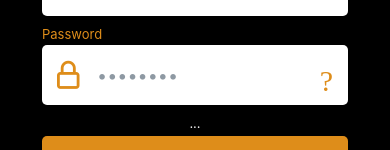
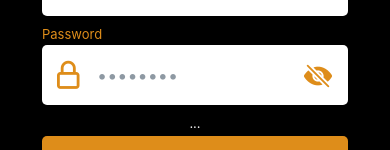
Before and after one commit to PrivateDriver/PrivateDriver, a React Native app: screen /Home in a window 390 px wide. Shown: the part 284-434 px from the top of the page. Built offline with nearby package versions, Linux system fonts and the light colour scheme.

Commit message:
change missing icons

```diff
--- a/src/navigations/BottomTabNavigator.js
+++ b/src/navigations/BottomTabNavigator.js
@@ -38,8 +38,8 @@ const BottomTabNavigator = () => {
         tabBarIcon: ({ color }) => {
           const icons = {
             Home: 'home-sharp',
-            Event: 'md-calendar-sharp',
-            Driver: 'md-person-sharp',
+            Event: 'calendar-number',
+            Driver: 'person',
             Client: 'md-people-sharp',
             Vehicle: 'md-car-sport-sharp',
           }
--- a/src/screens/auth/LoginScreen.tsx
+++ b/src/screens/auth/LoginScreen.tsx
@@ -194,7 +194,7 @@ const MyTextInput: React.FC<MyTextInputProps> = ({
       <StyledTextInput {...props} />
       {isPassword && (
         <RightIcon onPress={() => setHidePassword && setHidePassword(!hidePassword)}>
-          <Ionicons name={hidePassword ? 'md-eye-off' : 'md-eye'} size={30} color={brand} />
+          <Ionicons name={hidePassword ? 'eye-off' : 'eye'} size={30} color={brand} />
         </RightIcon>
       )}
     </View>
--- a/src/screens/home/clients/ClientScreen.js
+++ b/src/screens/home/clients/ClientScreen.js
@@ -74,7 +74,7 @@ const ClientScreen = () => {
                   }}
                 >
                   <Icon
-                    name="md-calendar-sharp"
+                    name="calendar-number"
                     size={40}
                     color={darkLight}
                     style={{ marginRight: 20, marginTop: 5, marginLeft: 5 }}
```
Also changed, not shown: package.json (+5 -5 lines), 1 other file (tests, documents, lock files or other folders).
